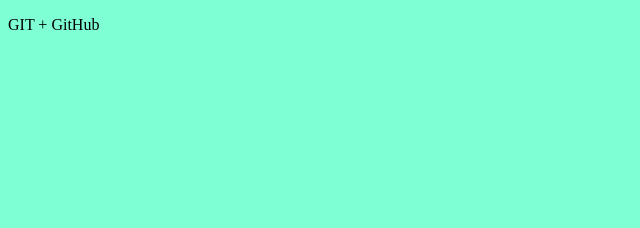
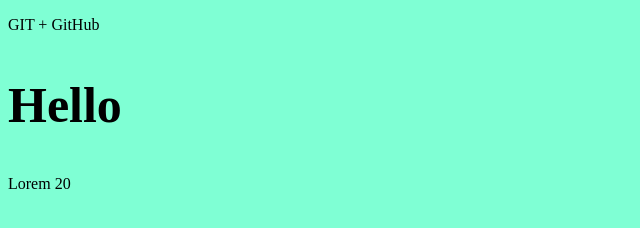
Before and after one commit to YaroslavK2004/gitTest, a plain HTML site: page index.html in a window 1280 px wide. Shown: the whole page, without its empty margins (0-640 px from the left). Drawn offline with Linux system fonts and the light colour scheme.

Commit message:
Первые изменения

```diff
--- a/css/main.css
+++ b/css/main.css
@@ -1,3 +1,9 @@
 body{
     background-color: aquamarine;
 }
+p{
+    colar: #630101;
+}
+h2{
+    font-size: 50px;
+}
--- a/index.html
+++ b/index.html
@@ -8,5 +8,6 @@
 </head>
 <body>
     <p>GIT + GitHub</p>
-</body>
+    <h2>Hello</h2>
+    <p>Lorem 20</p>
 </html>
```
